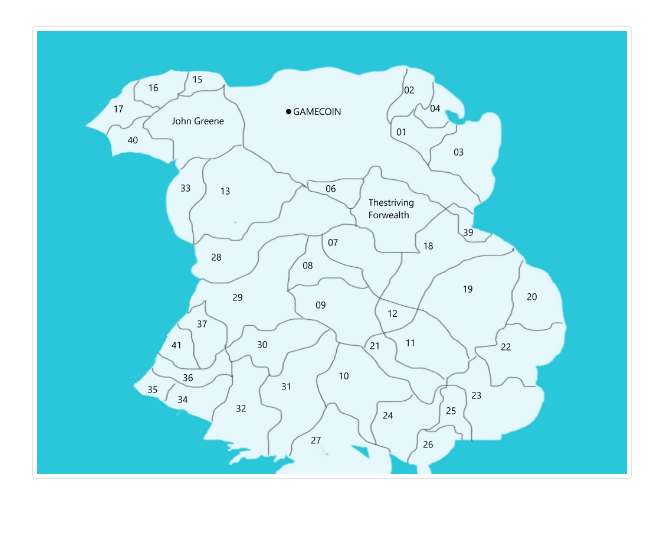
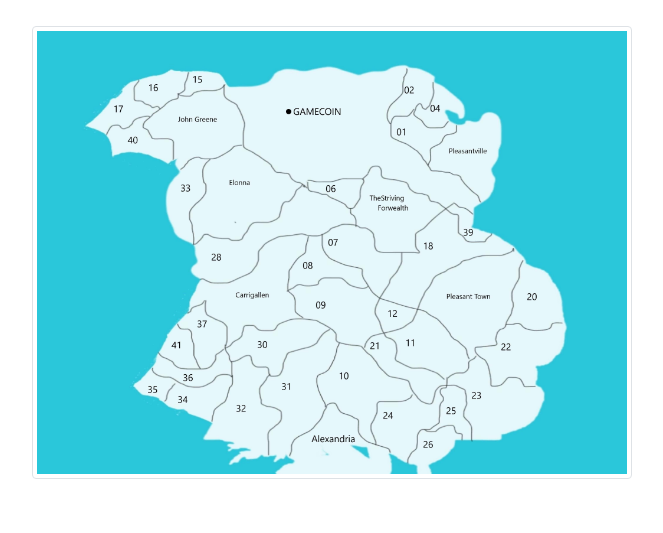
Before and after one commit to dhanmarlanortiz/gamecoin, a PHP site: page / in a window 1280 px wide. Shown: the part 639-1172 px from the top of the page, without its empty margins (308-971 px from the left). Run offline with PHP 8.4, Linux system fonts and the light colour scheme.

Commit message:
updated map

```diff
--- a/mariland-map.php
+++ b/mariland-map.php
@@ -2,7 +2,7 @@
             <div class="container">
                 <h2 class="mb-5 text-center">Mariland</h2>
                 <div class="img-thumbnail animate__animated animate__fadeIn">
-                    <img src="images/mariland-map.png" class="img-fluid" alt="">
+                    <img src="images/mariland-map.jpg" class="img-fluid" alt="">
                 </div>
             </div>
         </section>
```
Also changed, not shown: test.html (+2 -2 lines), images/mariland-map.jpg (added), images/mariland-map.png (deleted), 2 other files.
